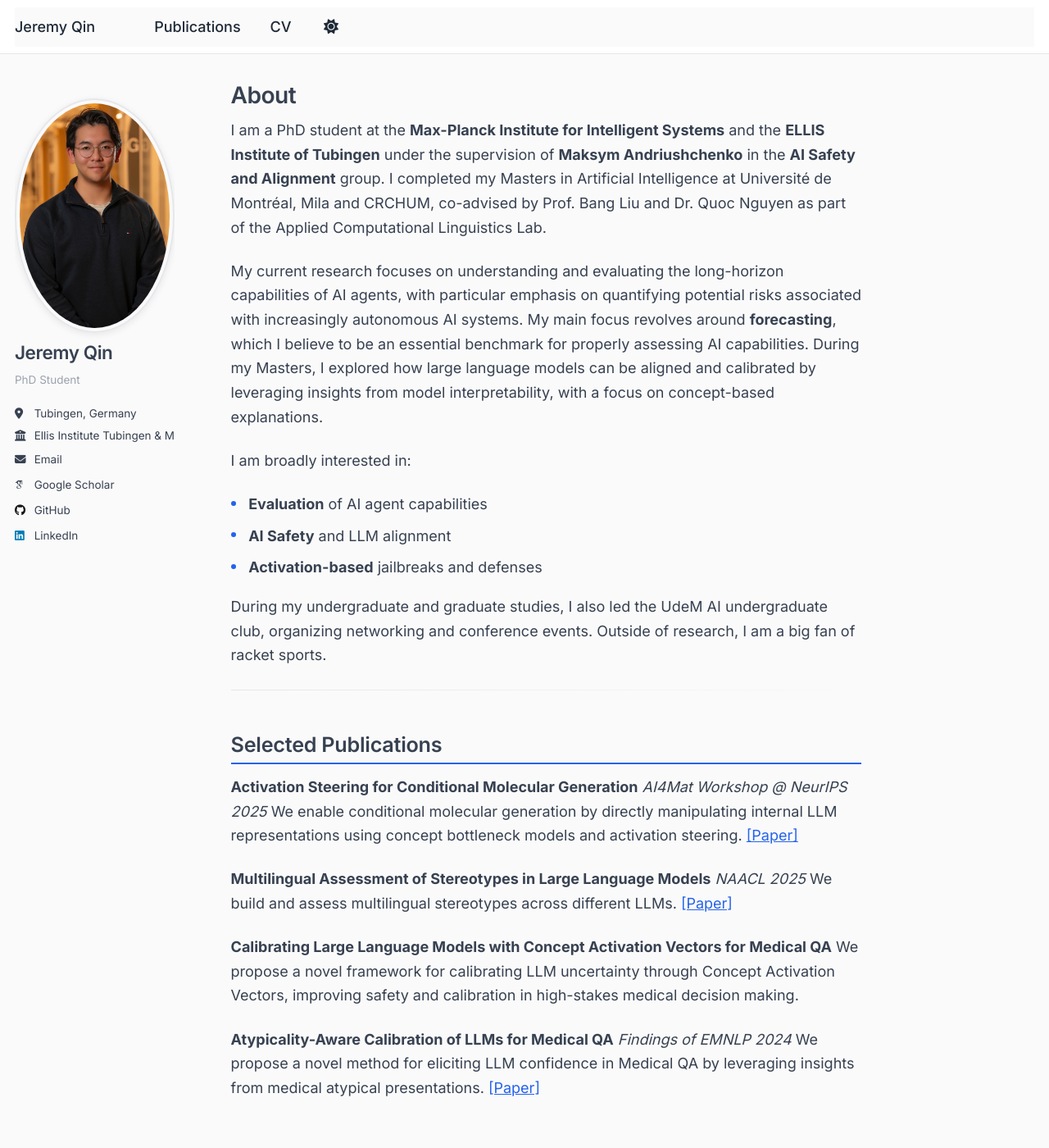
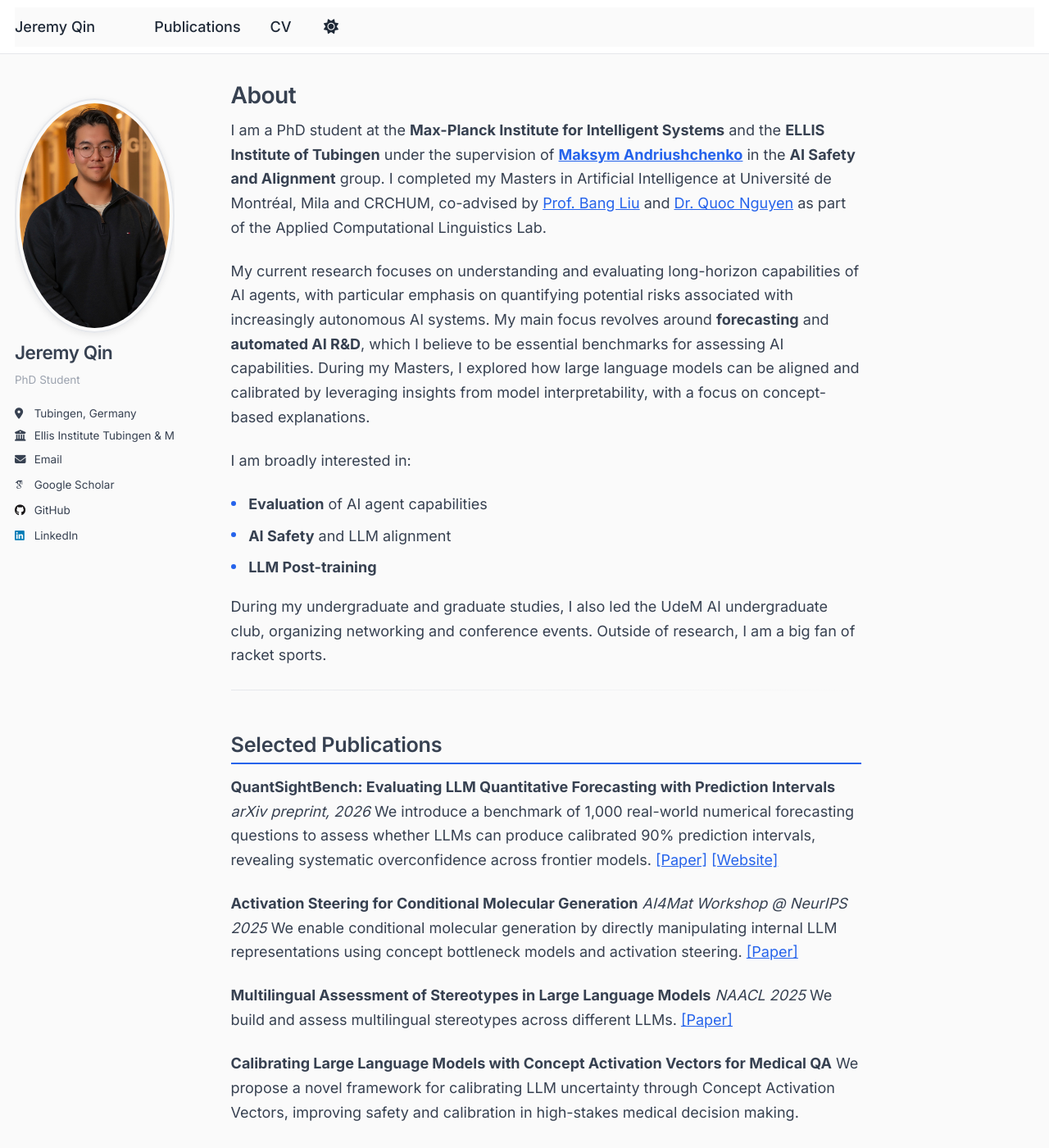
Before and after one commit to jeremy-qin/jeremy-qin.github.io, a Jekyll site: the page built from _pages/about.md, in a window 1280 px wide and 1400 px high. Shown: the whole window at 82% size. Built offline with Jekyll 4.4.1, drawn with Linux system fonts in a browser that asks for light colours; some web fonts are replaced.

Commit message:
update website

```diff
--- a/_pages/about.md
+++ b/_pages/about.md
@@ -7,20 +7,25 @@ redirect_from:
   - /about.html
 ---
 
-I am a PhD student at the **Max-Planck Institute for Intelligent Systems** and the **ELLIS Institute of Tubingen** under the supervision of **Maksym Andriushchenko** in the **AI Safety and Alignment** group. I completed my Masters in Artificial Intelligence at Universit&eacute; de Montr&eacute;al, Mila and CRCHUM, co-advised by Prof. Bang Liu and Dr. Quoc Nguyen as part of the Applied Computational Linguistics Lab.
+I am a PhD student at the **Max-Planck Institute for Intelligent Systems** and the **ELLIS Institute of Tubingen** under the supervision of [**Maksym Andriushchenko**](https://www.andriushchenko.me/) in the **AI Safety and Alignment** group. I completed my Masters in Artificial Intelligence at Universit&eacute; de Montr&eacute;al, Mila and CRCHUM, co-advised by [Prof. Bang Liu](https://www-labs.iro.umontreal.ca/~liubang/) and [Dr. Quoc Nguyen](https://www.chumontreal.qc.ca/en/crchum/chercheurs/quoc-dinh-nguyen) as part of the Applied Computational Linguistics Lab.
 
-My current research focuses on understanding and evaluating the long-horizon capabilities of AI agents, with particular emphasis on quantifying potential risks associated with increasingly autonomous AI systems. My main focus revolves around **forecasting**, which I believe to be an essential benchmark for properly assessing AI capabilities. During my Masters, I explored how large language models can be aligned and calibrated by leveraging insights from model interpretability, with a focus on concept-based explanations.
+My current research focuses on understanding and evaluating long-horizon capabilities of AI agents, with particular emphasis on quantifying potential risks associated with increasingly autonomous AI systems. My main focus revolves around **forecasting** and **automated AI R&D**, which I believe to be essential benchmarks for assessing AI capabilities. During my Masters, I explored how large language models can be aligned and calibrated by leveraging insights from model interpretability, with a focus on concept-based explanations.
 
 I am broadly interested in:
 - **Evaluation** of AI agent capabilities
 - **AI Safety** and LLM alignment
-- **Activation-based** jailbreaks and defenses
+- **LLM Post-training**
 
 During my undergraduate and graduate studies, I also led the UdeM AI undergraduate club, organizing networking and conference events. Outside of research, I am a big fan of racket sports.
 
 ---
 
 # Selected Publications
+
+**QuantSightBench: Evaluating LLM Quantitative Forecasting with Prediction Intervals**
+*arXiv preprint, 2026*
+We introduce a benchmark of 1,000 real-world numerical forecasting questions to assess whether LLMs can produce calibrated 90% prediction intervals, revealing systematic overconfidence across frontier models.
+[[Paper]](https://arxiv.org/abs/2604.15859) [[Website]](https://quantsightbench.com/)
 
 **Activation Steering for Conditional Molecular Generation**
 *AI4Mat Workshop @ NeurIPS 2025*
```
Also changed, not shown: _publications/2026-04-01-quantsightbench.md (added, +15 -0 lines).
